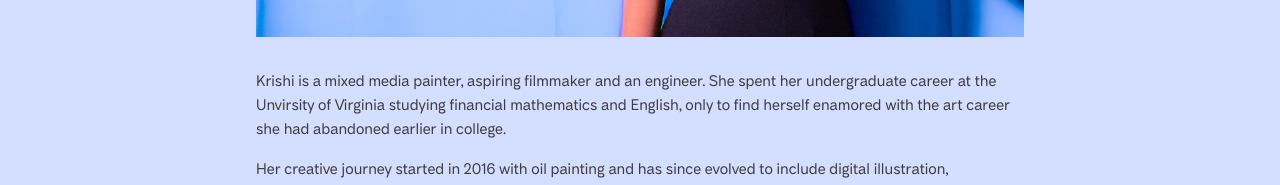
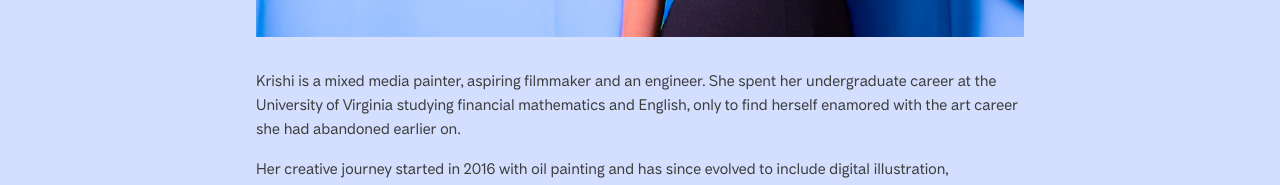
Before and after one commit to krishisharma45/krishisharma.com, a React (Create React App) app: page /about in a window 1280 px wide. Shown: the part 880-1065 px from the top of the page. Built offline with nearby package versions, Linux system fonts and the light colour scheme.

Commit message:
minor grammatical mistakes

```diff
--- a/public/index.html
+++ b/public/index.html
@@ -7,7 +7,7 @@
     <meta name="theme-color" content="#000000" />
     <meta
       name="description"
-      content="Web site created using create-react-app"
+      content="Artist portfolio for fine art and drama"
     />
     <link rel="apple-touch-icon" href="%PUBLIC_URL%/logo192.png" />
     <!--
@@ -24,7 +24,7 @@
       work correctly both with client-side routing and a non-root public URL.
       Learn how to configure a non-root public URL by running `npm run build`.
     -->
-    <title>React App</title>
+    <title>Krishi's Art Portfolio</title>
   </head>
   <body>
     <noscript>You need to enable JavaScript to run this app.</noscript>
--- a/src/components/About.js
+++ b/src/components/About.js
@@ -16,7 +16,7 @@ export default class About extends Component {
                 </div>
                 <img src={require("../self.jpg")}/>
                 <br></br>
-                <p className="About">Krishi is a mixed media painter, aspiring filmmaker and an engineer. She spent her undergraduate career at the Unvirsity of Virginia studying financial mathematics and English, only to find herself enamored with the art career she had abandoned earlier in college.</p>
+                <p className="About">Krishi is a mixed media painter, aspiring filmmaker and an engineer. She spent her undergraduate career at the University of Virginia studying financial mathematics and English, only to find herself enamored with the art career she had abandoned earlier on.</p>
                 <p className="About">Her creative journey started in 2016 with oil painting and has since evolved to include digital illustration, watercolor and colored pencil.</p>
                 <p className="About">With the passing of her grandmother in 2022, she shifted her focus towards acting and filmmaking as a way to express herself. Her dream is to one day create a film that represents the strength and beauty of immigrant women.</p>
                 <p className="LastEntry">She currently resides in Northern Virginia, where she works at an AI consulting firm as a software engineer during the day and builds her art portfolio at night.</p>
```
